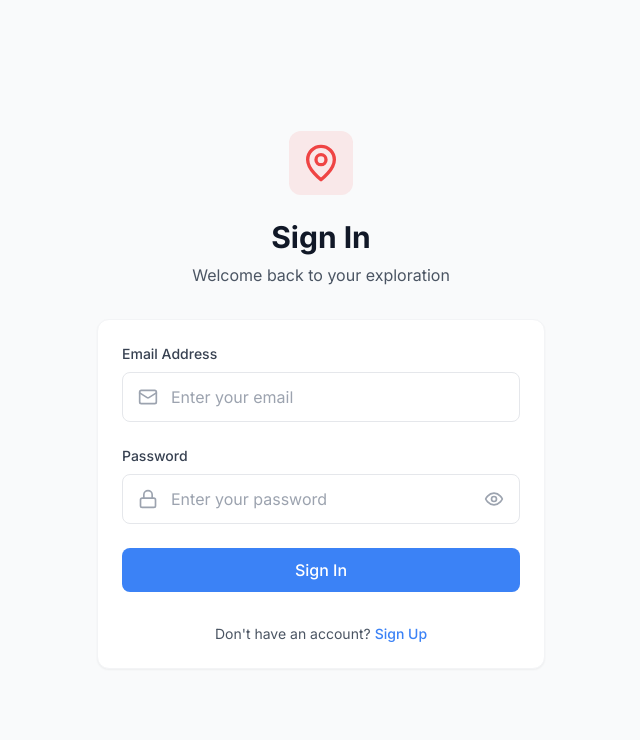
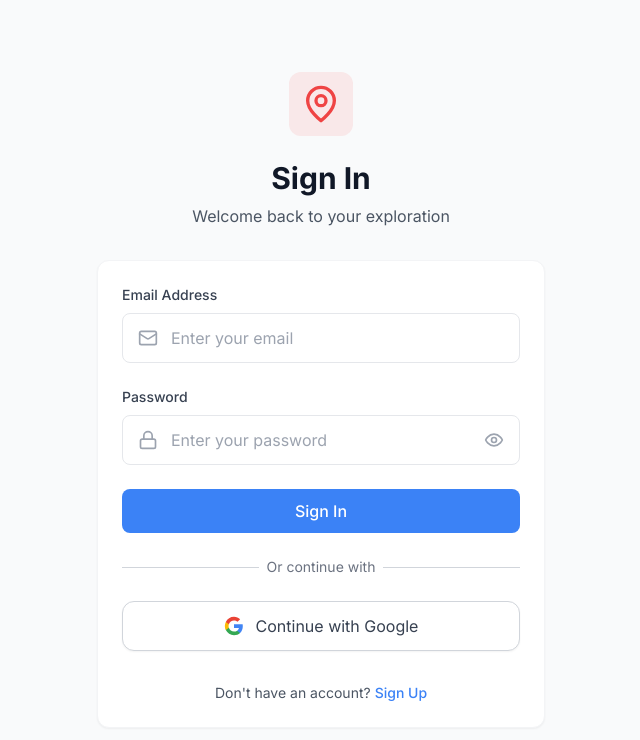
Before and after one commit to Eaglibr1um/gridexplorer, a React (Vite) app: page /login in a window 1280 px wide. Shown: the top 740 px of the page, without its empty margins (319-959 px from the left). Built offline with nearby package versions, Linux system fonts and the light colour scheme; no server answers.

Commit message:
feat: add Google OAuth authentication and update README

```diff
--- a/src/components/Login.tsx
+++ b/src/components/Login.tsx
@@ -17,7 +17,7 @@
   const [showRedirect, setShowRedirect] = useState(false)
   const [isTyping, setIsTyping] = useState(false)
   const [showLogoutTransition, setShowLogoutTransition] = useState(false)
-  const { signup, login } = useAuth()
+  const { signup, login, loginWithGoogle } = useAuth()
   const navigate = useNavigate()
 
   // Progressive reveal animation
@@ -74,6 +74,27 @@
       } else {
         await login(email, password)
       }
+
+      // Start redirect animation
+      setShowRedirect(true)
+
+      // Navigate after animation
+      setTimeout(() => {
+        navigate('/explorer')
+      }, 1000)
+
+    } catch (error: any) {
+      setError(error.message || 'An error occurred')
+      setLoading(false)
+    }
+  }
+
+  const handleGoogleSignIn = async () => {
+    setError('')
+    setLoading(true)
+
+    try {
+      await loginWithGoogle()
 
       // Start redirect animation
       setShowRedirect(true)
@@ -190,6 +211,43 @@
                 )}
               </button>
             </div>
+
+            {/* Divider */}
+            <div className={`relative transition-all duration-500 delay-700 ${showForm ? 'opacity-100 transform translate-y-0' : 'opacity-0 transform translate-y-8'}`}>
+              <div className="absolute inset-0 flex items-center">
+                <div className="w-full border-t border-gray-300 dark:border-gray-600" />
+              </div>
+              <div className="relative flex justify-center text-sm">
+                <span className="px-2 bg-white dark:bg-dark-secondary text-gray-500 dark:text-gray-400">
+                  Or continue with
+                </span>
+              </div>
+            </div>
+
+            {/* Google Sign In Button */}
+            <div className={`transition-all duration-500 delay-800 ${showForm ? 'opacity-100 transform translate-y-0' : 'opacity-0 transform translate-y-8'}`}>
+              <button
+                type="button"
+                onClick={handleGoogleSignIn}
+                disabled={loading}
+                className="w-full flex items-center justify-center px-4 py-3 border border-gray-300 dark:border-gray-600 rounded-xl shadow-sm bg-white dark:bg-dark-secondary text-gray-700 dark:text-gray-300 hover:bg-gray-50 dark:hover:bg-dark-tertiary focus:outline-none focus:ring-2 focus:ring-singapore-blue focus:ring-offset-2 disabled:opacity-50 disabled:cursor-not-allowed transition-all duration-200"
+              >
+                <svg className="w-5 h-5 mr-3" viewBox="0 0 24 24">
+                  <path fill="#4285F4" d="M22.56 12.25c0-.78-.07-1.53-.2-2.25H12v4.26h5.92c-.26 1.37-1.04 2.53-2.21 3.31v2.77h3.57c2.08-1.92 3.28-4.74 3.28-8.09z"/>
+                  <path fill="#34A853" d="M12 23c2.97 0 5.46-.98 7.28-2.66l-3.57-2.77c-.98.66-2.23 1.06-3.71 1.06-2.86 0-5.29-1.93-6.16-4.53H2.18v2.84C3.99 20.53 7.7 23 12 23z"/>
+                  <path fill="#FBBC05" d="M5.84 14.09c-.22-.66-.35-1.36-.35-2.09s.13-1.43.35-2.09V7.07H2.18C1.43 8.55 1 10.22 1 12s.43 3.45 1.18 4.93l2.85-2.22.81-.62z"/>
+                  <path fill="#EA4335" d="M12 5.38c1.62 0 3.06.56 4.21 1.64l3.15-3.15C17.45 2.09 14.97 1 12 1 7.7 1 3.99 3.47 2.18 7.07l3.66 2.84c.87-2.6 3.3-4.53 6.16-4.53z"/>
+                </svg>
+                {loading ? (
+                  <div className="flex items-center">
+                    <div className="animate-spin rounded-full h-4 w-4 border-b-2 border-gray-600 mr-2"></div>
+                    Signing in...
+                  </div>
+                ) : (
+                  'Continue with Google'
+                )}
+              </button>
+            </div>
           </form>
 
           {/* Toggle Sign Up/Sign In with progressive reveal */}
--- a/src/contexts/AuthContext.tsx
+++ b/src/contexts/AuthContext.tsx
@@ -4,9 +4,11 @@
   signInWithEmailAndPassword,
   createUserWithEmailAndPassword,
   signOut,
-  onAuthStateChanged
+  onAuthStateChanged,
+  signInWithPopup,
+  GoogleAuthProvider
 } from 'firebase/auth'
-import { doc, setDoc } from 'firebase/firestore'
+import { doc, setDoc, getDoc } from 'firebase/firestore'
 import { auth, db } from '../config/firebase'
 
 interface AuthContextType {
@@ -14,6 +16,7 @@
   loading: boolean
   login: (email: string, password: string) => Promise<void>
   signup: (email: string, password: string) => Promise<void>
+  loginWithGoogle: () => Promise<void>
   logout: () => Promise<void>
 }
 
@@ -66,6 +69,30 @@
     }
   }
 
+  const loginWithGoogle = async () => {
+    try {
+      const provider = new GoogleAuthProvider()
+      const result = await signInWithPopup(auth, provider)
+
+      // Check if this is a new user
+      const userDocRef = doc(db, 'users', result.user.uid)
+      const userDoc = await getDoc(userDocRef)
+
+      if (!userDoc.exists()) {
+        // Create user document for new Google users
+        await setDoc(userDocRef, {
+          email: result.user.email,
+          createdAt: new Date().toISOString(),
+          nickname: result.user.displayName || null,
+          avatarId: 'explorer',
+          backgroundColor: 'gradient'
+        })
+      }
+    } catch (error) {
+      throw error
+    }
+  }
+
   const logout = async () => {
     try {
       await signOut(auth)
@@ -79,6 +106,7 @@
     loading,
     login,
     signup,
+    loginWithGoogle,
     logout
   }
 
```
Also changed, not shown: 2 other files (tests, documents, lock files or other folders).
